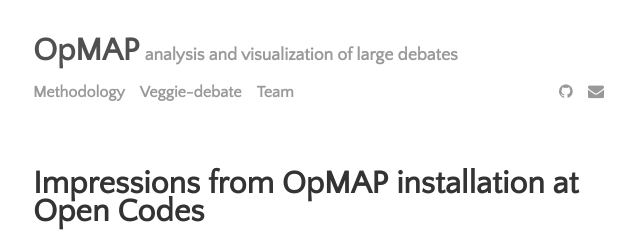
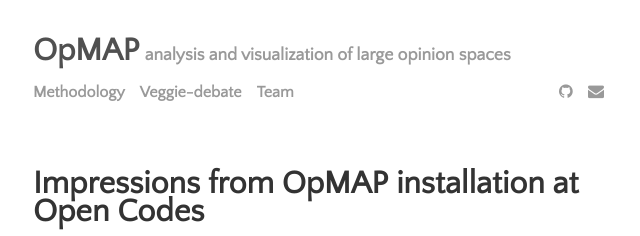
Before and after one commit to opmap/opmap.github.io, a Jekyll site: the page built from index.html, in a window 1280 px wide and 900 px high. Shown: the top 236 px of the window, without its empty margins (319-959 px from the left). Built offline with Jekyll 4.4.1, drawn with Linux system fonts in a browser that asks for light colours; nearby versions of some CDN libraries; the list of posts is cut into pages by our own code; some of the changed text lies outside the part shown.

Commit message:
change subtitle

```diff
--- a/_data/settings.yml
+++ b/_data/settings.yml
@@ -1,5 +1,5 @@
 title:  OpMAP
-tagline:  analysis and visualization of large debates
+tagline:  analysis and visualization of large opinion spaces
 author:
   name: 'OpMAP team'
   mail:  opinionspacemap@gmail.com
```
